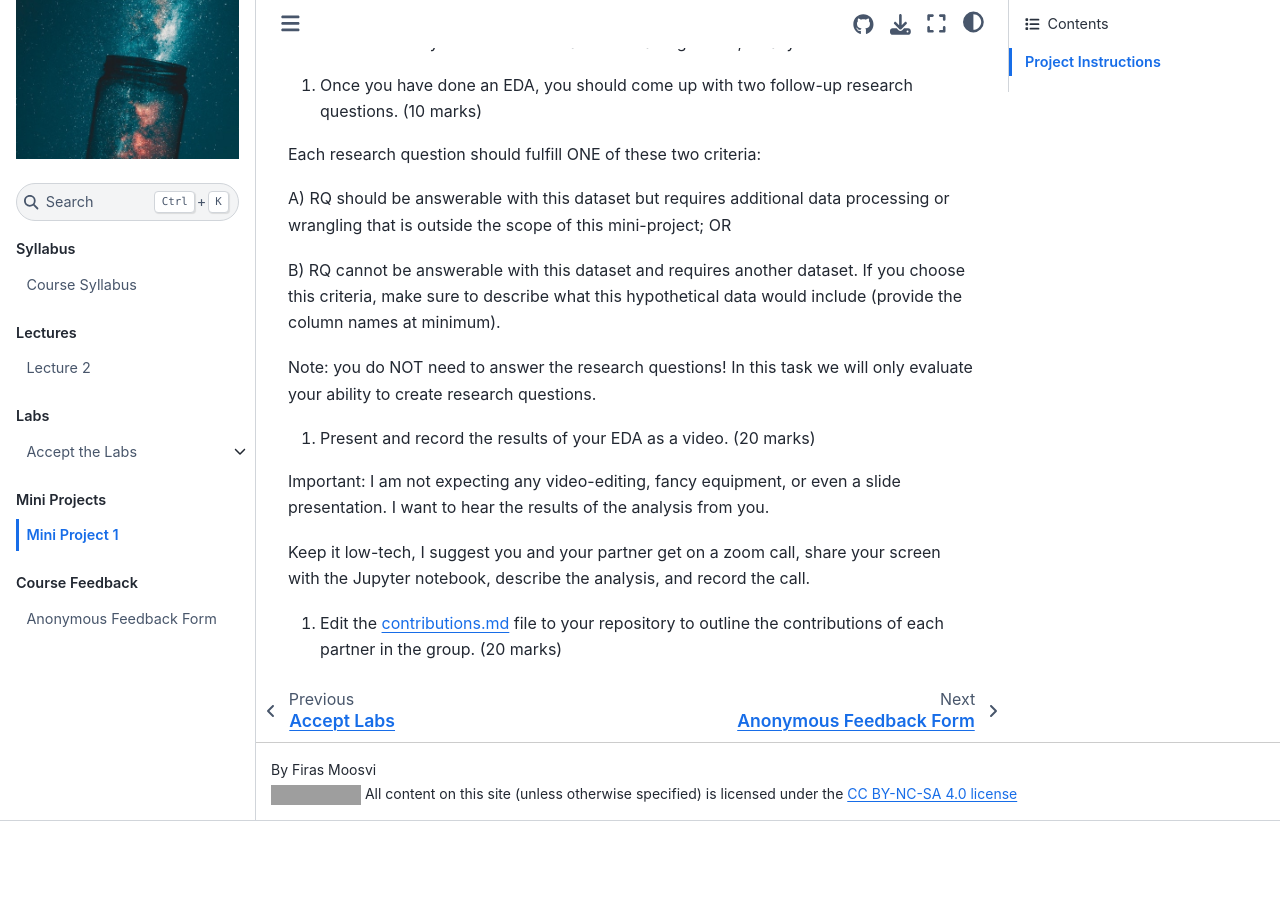
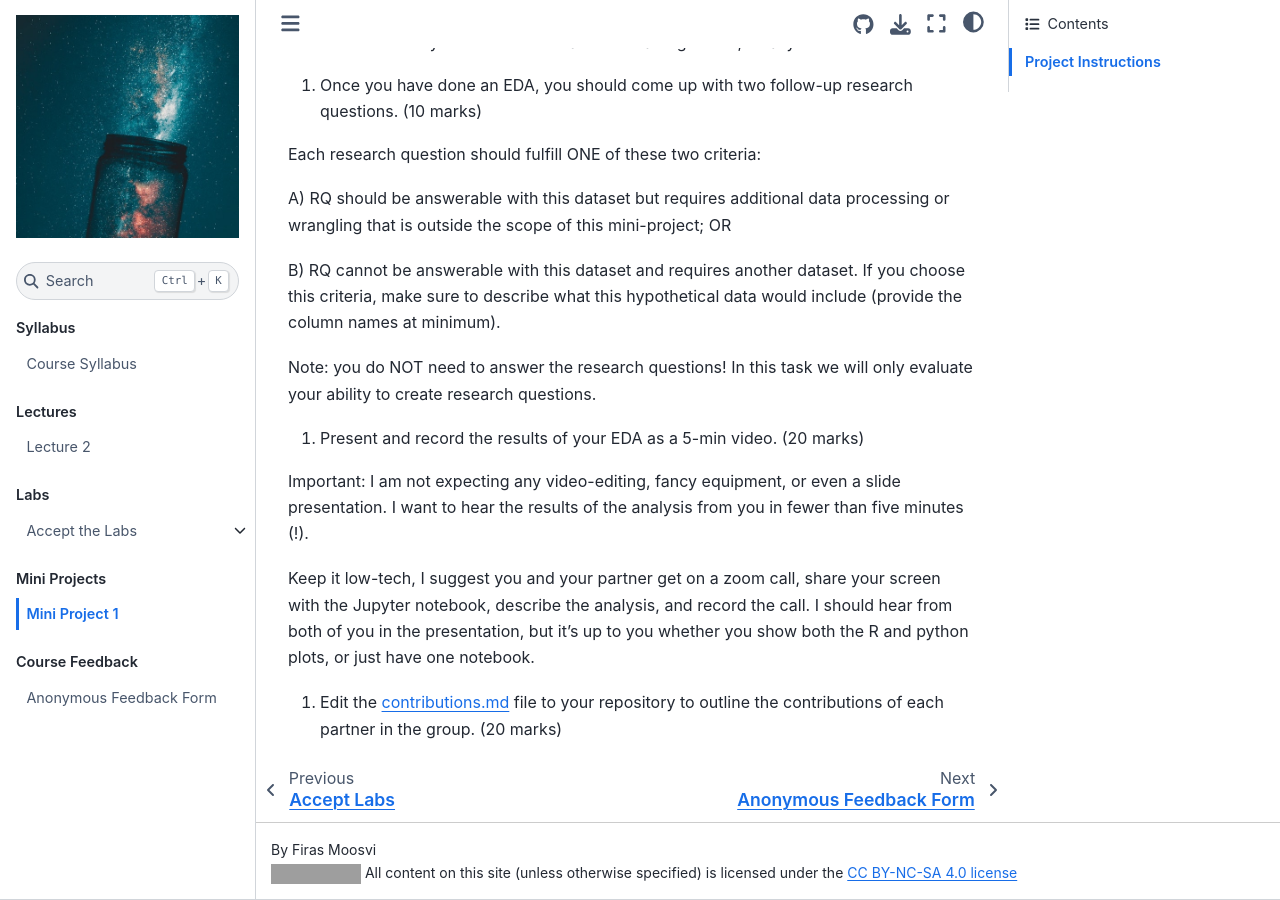
Before and after one commit to ubco-cmps/data550_course, a Jupyter Book: the page built from class/project1.md, in a window 1280 px wide and 900 px high, scrolled down 983 px. Built offline with Jupyter Book 1.0.4 settings and Sphinx 7.4.7 and the Sphinx Book theme 1.1.4, drawn with Linux system fonts in a browser that asks for light colours; pages that are not in the unit, such as notebooks, are missing from menus; before the commit the page ends 1804 px from its top, so only the background shows below that; grey boxes are pictures that could not be loaded.

Commit message:
update project

```diff
--- a/class/project1.md
+++ b/class/project1.md
@@ -41,11 +41,12 @@
 
 Note: you do NOT need to answer the research questions! In this task we will only evaluate your ability to create research questions.
 
-1. Present and record the results of your EDA as a video. (20 marks)
+1. Present and record the results of your EDA as a 5-min video. (20 marks)
 
 Important: I am not expecting any video-editing, fancy equipment, or even a slide presentation.
-I want to hear the results of the analysis from you.
+I want to hear the results of the analysis from you in fewer than five minutes (!).
 
 Keep it low-tech, I suggest you and your partner get on a zoom call, share your screen with the Jupyter notebook, describe the analysis, and record the call.
+I should hear from both of you in the presentation, but it's up to you whether you show both the R and python plots, or just have one notebook.
 
 1. Edit the contributions.md file to your repository to outline the contributions of each partner in the group. (20 marks)
```
Also changed, not shown: 1 other file.
